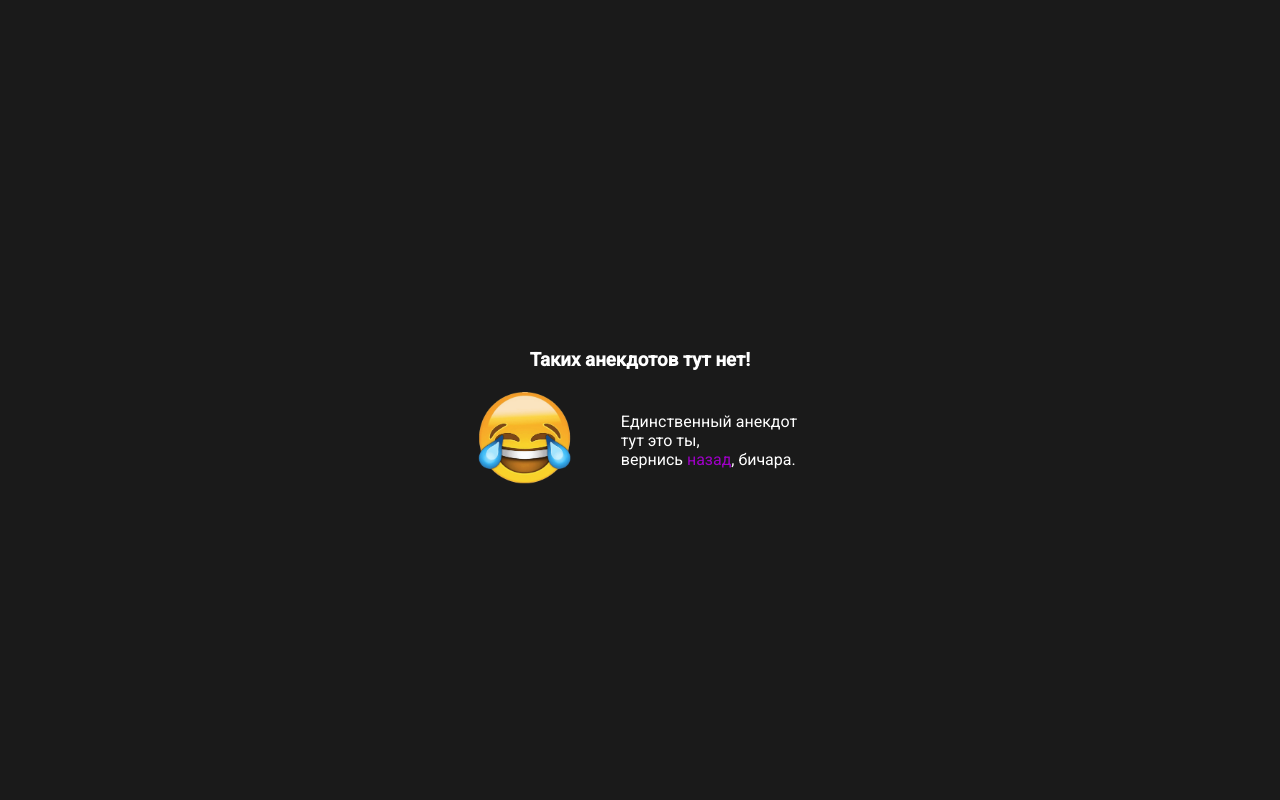
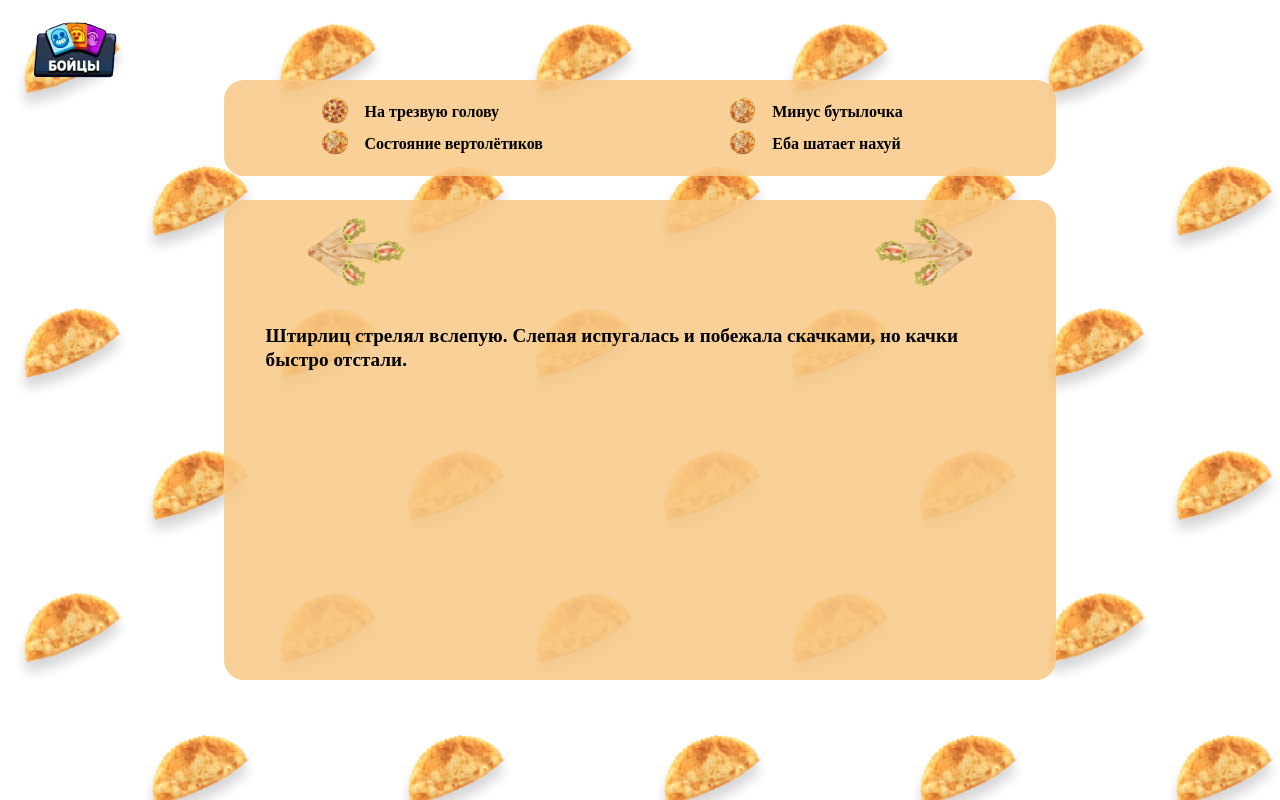
Before and after one commit to Archipipe/Anekdot, a Next.js app: page /shtirlic in a window 1280 px wide. Before the commit this address had no page. Built offline with nearby package versions, Linux system fonts and the light colour scheme; a web font is replaced by a local one.

Commit message:
shtirlic page

```diff
--- /dev/null
+++ b/pages/shtirlic.tsx
@@ -0,0 +1,55 @@
+/* eslint-disable react/no-unescaped-entities */
+import React, { useState } from "react";
+import { useEffect, useRef, useContext } from "react";
+import { AnekdotLayout } from "../components/AnekdotLayout";
+import { AnekdotContext, AnekdotType, ArrorType } from "../components/context";
+
+import S1 from "../public/S1.json";
+import S2 from "../public/S2.json";
+import S3 from "../public/S3.json";
+import S4 from "../public/S4.json";
+
+let AMapObj = new Map([
+  [AnekdotType.AnekdotType1, S1],
+  [AnekdotType.AnekdotType2, S2],
+  [AnekdotType.AnekdotType3, S3],
+  [AnekdotType.AnekdotType4, S4],
+]);
+
+export default function Rjevsky() {
+  let ref = useRef<HTMLDivElement>(null);
+  const [radioState, setRadioState] = useState<AnekdotType>(
+    AnekdotType.AnekdotType1
+  );
+
+  function arrorAction<ArrorType>(action: ArrorType): void {
+    let curObj: string[] = AMapObj.get(radioState)!;
+    switch (action) {
+      case ArrorType.ArrorLeft:
+        curObj.unshift(curObj.pop()!);
+        ref.current!.innerHTML = curObj[0];
+        return;
+      case ArrorType.ArrorRight:
+        curObj.push(curObj.shift()!);
+        ref.current!.innerHTML = curObj[0];
+        return;
+    }
+  }
+  useEffect(() => {
+    ref.current!.innerHTML = AMapObj.get(radioState)![0];
+  }, [radioState]);
+
+  return (
+    <AnekdotContext.Provider
+      value={{
+        Anekdot: radioState,
+        setAnekdot: setRadioState,
+        arrorAction,
+      }}
+    >
+      <AnekdotLayout>
+        <div ref={ref}>{AMapObj.get(radioState)![0]}</div>
+      </AnekdotLayout>
+    </AnekdotContext.Provider>
+  );
+}
--- /dev/null
+++ b/public/S1.json
@@ -0,0 +1 @@
+["Штирлиц стрелял вслепую. Слепая испугалась и побежала скачками, но качки быстро отстали.\r\n",""]
--- /dev/null
+++ b/public/S2.json
@@ -0,0 +1 @@
+["Штирлиц выстрелил Мюллеру в лоб, пуля отскочила.<br/>\r\n«Броневой!» — понял Штирлиц.<br/>\r\n",""]
--- /dev/null
+++ b/public/S3.json
@@ -0,0 +1 @@
+["Штирлиц шел по улице, когда внезапно перед ним что-то упало. Штирлиц поднял глаза. Это были глаза профессора Плейшнера.\r\n",""]
--- /dev/null
+++ b/public/S4.json
@@ -0,0 +1 @@
+["Штирлиц ел картошку в мундире. Война кончилась, и он не боялся его запачкать.\r\n",""]
--- a/styles/anekdot.module.scss
+++ b/styles/anekdot.module.scss
@@ -49,7 +49,7 @@ $MColor: rgba(248, 201, 134, 0.856);
       width: 100%;
       height: 15%;
 
-      padding: 2% 10% 10%;
+      padding: 2% 10% 4%;
 
       display: flex;
       justify-content: space-between;
```
